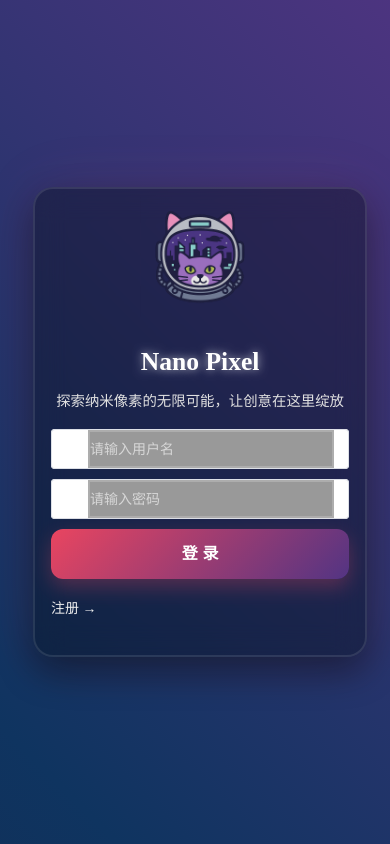
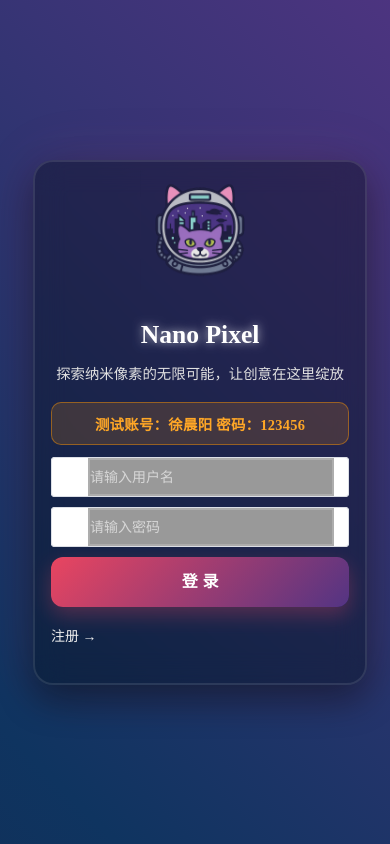
Before and after one commit to DeepDarkBoy48/NanoPixel-Frontend, a Vue app: page /login in a window 390 px wide. Built offline with nearby package versions, Linux system fonts and the light colour scheme.

Commit message:
在登录页面添加测试账号提示信息，并优化样式；更新魔法图像编辑页面的模型选项标签，提升可读性。

```diff
--- a/src/views/ai/magicImageEdit.vue
+++ b/src/views/ai/magicImageEdit.vue
@@ -41,7 +41,7 @@
                                             <div class="category-option">
                                                 <span class="category-option__name" :title="item.categoryName">{{
                                                     item.categoryName
-                                                    }}</span>
+                                                }}</span>
                                                 <span class="category-option__count">{{ item.promptCount ?? 0 }}
                                                     个模版</span>
                                             </div>
@@ -293,8 +293,9 @@ const previewUrl = ref('')
 // 模型选择（默认 nanobanana）
 const selectedModel = ref('nanobanana')
 const modelOptions = [
-    { value: 'nanobanana', label: 'NanoBanana（默认）' },
-    { value: 'seedream4', label: 'Seedream4' },
+    { value: 'nanobanana', label: 'NanoBanana' },
+    { value: 'seedream4', label: 'SeeDream4' },
+    { value: 'nanobananaWithChinese', label: 'NanoBanana(强制生成中文)' },
 ]
 
 const canSubmit = computed(() => {
--- a/src/views/login.vue
+++ b/src/views/login.vue
@@ -131,6 +131,7 @@ const goBlog = () => {
           </el-form>
           <!-- 登录表单 -->
           <el-form ref="form" size="large" autocomplete="off" v-else :model="registerData" :rules="rules">
+            <div class="test-account-tip">测试账号：徐晨阳 密码：123456</div>
             <el-form-item prop="username">
               <el-input :prefix-icon="User" placeholder="请输入用户名" v-model="registerData.username"></el-input>
             </el-form-item>
@@ -253,6 +254,18 @@ const goBlog = () => {
   line-height: 1.5;
 }
 
+.test-account-tip {
+  margin-bottom: 16px;
+  padding: 10px 12px;
+  border-radius: 10px;
+  background: rgba(255, 152, 0, 0.16);
+  border: 1px solid rgba(255, 152, 0, 0.45);
+  color: #ffa726;
+  font-weight: 600;
+  text-align: center;
+  letter-spacing: 0.02em;
+}
+
 .form-title {
   color: #fff;
   text-align: center;
@@ -369,6 +382,11 @@ const goBlog = () => {
     margin-bottom: 10px;
   }
 
+  .test-account-tip {
+    font-size: 0.9rem;
+    margin-bottom: 12px;
+  }
+
   .site-info {
     margin-bottom: 16px;
   }
```
